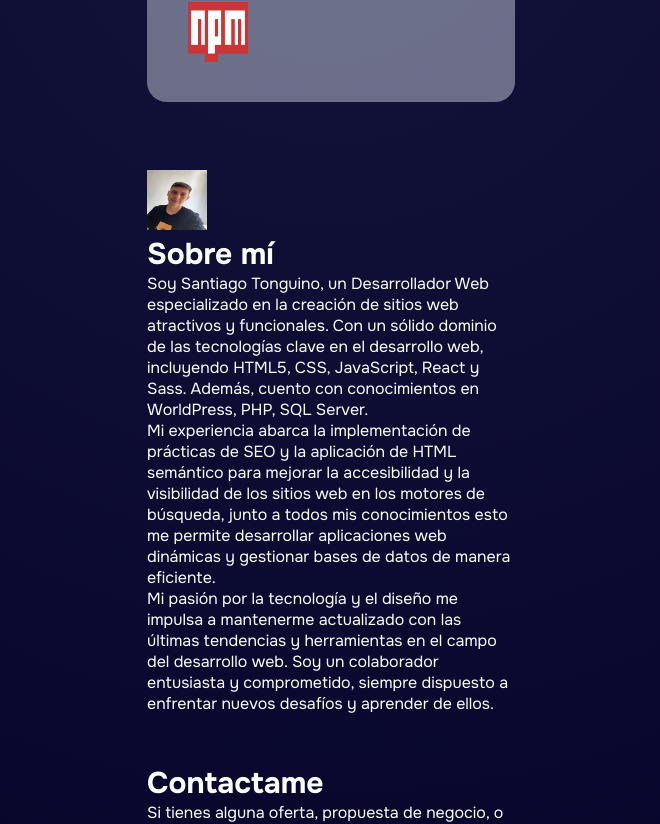
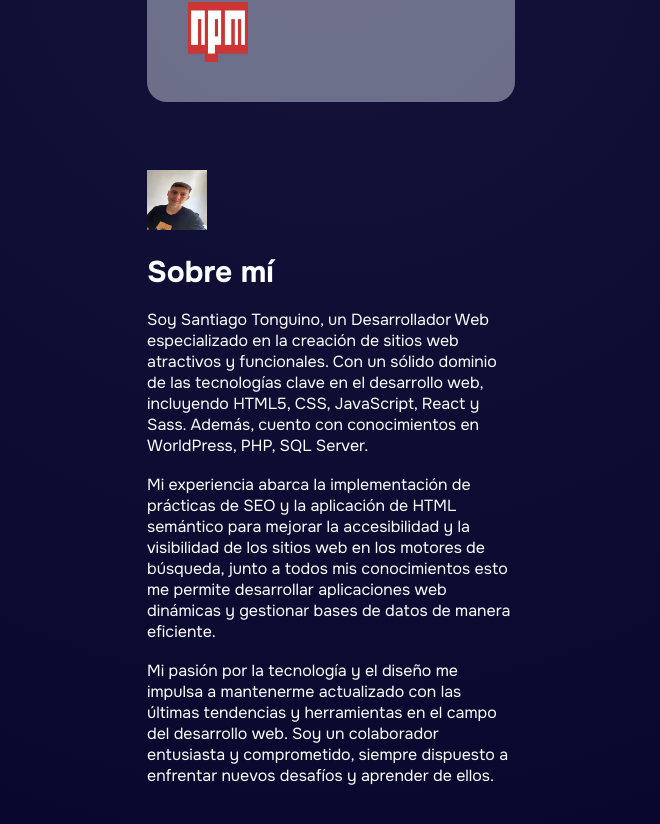
Before and after one commit to tonguiino/Tonguiino-WebCraft, a React (Vite) app: page / in a window 1280 px wide. Shown: the part 1638-2462 px from the top of the page, without its empty margins (309-969 px from the left). Built offline with nearby package versions, Linux system fonts and the light colour scheme.

Commit message:
fix styles contac me

```diff
--- a/src/Components/AboutMe/AboutMe.jsx
+++ b/src/Components/AboutMe/AboutMe.jsx
@@ -6,14 +6,10 @@ const AboutMe = () => {
     return (
 
         <section className="AboutMe" id="AboutMe">
-<div className="card">
-<img src={AboutUSImg} alt="" />
-</div>
+            <div className="card">
+                <img src={AboutUSImg} alt="" />
+            </div>
 
-
-            <div className="AboutMe-Img">
-
-            </div>
             <div className="aboutMe-info">
                 <h2>Sobre mí</h2>
                 <p>Soy Santiago Tonguino, un Desarrollador Web especializado en la creación de sitios web atractivos y funcionales. Con un sólido dominio de las tecnologías clave en el desarrollo web, incluyendo HTML5, CSS, JavaScript, React y Sass. Además, cuento con conocimientos en WorldPress, PHP, SQL Server.
--- a/src/Components/AboutMe/AboutMe.scss
+++ b/src/Components/AboutMe/AboutMe.scss
@@ -1,4 +1,13 @@
 
+section.AboutMe{
+
+    .aboutMe-info *{
+        margin: 18px 0px;
+    }
+
+
+
+}
 
 
 
```
